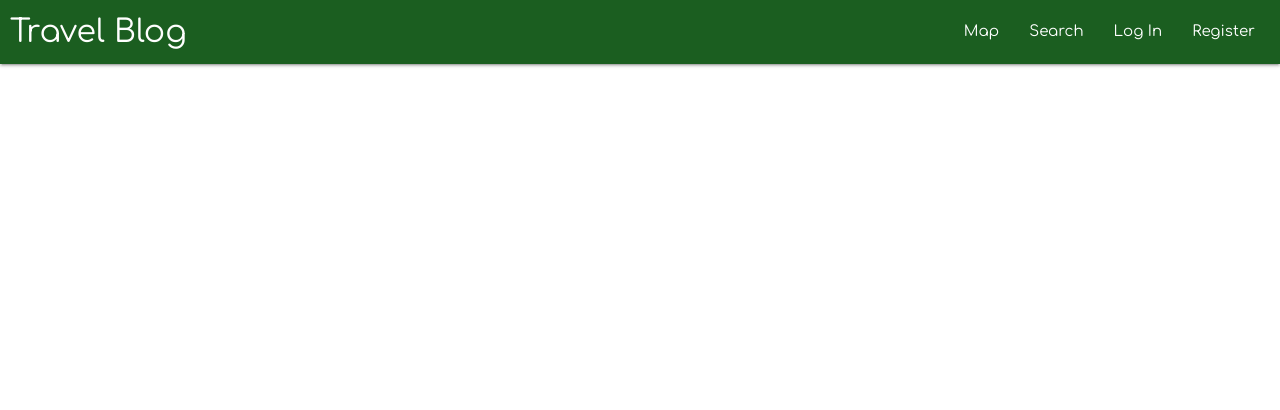
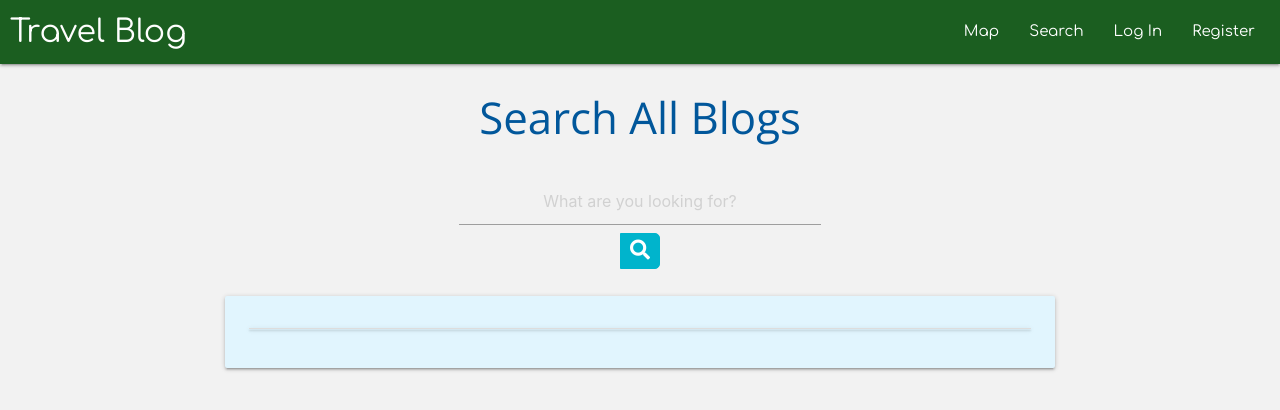
Before and after one commit to natashacmyers/travel-blog, a Flask app: page /all_blogs in a window 1280 px wide. Shown: the top 410 px of the page. Run offline with Flask 2, Linux system fonts and the light colour scheme; data that the repository does not hold is empty; some libraries are stand-ins or nearby versions.

Commit message:
Added search page and function

```diff
--- a/app.py
+++ b/app.py
@@ -1,5 +1,4 @@
 import os
-from datetime import datetime
 from flask import (
     Flask, flash, render_template,
     redirect, request, session, url_for)
@@ -26,10 +25,20 @@ def map():
     return render_template("map.html")
 
 
-@app.route("/all_blogs")
+@app.route("/all_blogs", methods=["GET", "POST"])
 def all_blogs():
     blogs = mongo.db.blogs.find()
-    return render_template("blogs.html", blogs=blogs)
+    if request.method == "POST":
+        session["search"] = request.form.get("search")
+        return redirect(url_for("search_blogs"))
+
+    return render_template("all_blogs.html", blogs=blogs)
+
+
+@app.route("/search_blogs")
+def search_blogs():
+    blogs = mongo.db.blogs.find()
+    return render_template("search_blogs.html", blogs=blogs, search=session['search'])
 
 
 @app.route("/register", methods=["GET", "POST"])
--- a/static/css/style.css
+++ b/static/css/style.css
@@ -1,4 +1,5 @@
 @import url('https://fonts.googleapis.com/css2?family=Comfortaa&display=swap');
+@import url(https://fonts.googleapis.com/css?family=Open+Sans);
 
 /* Navigation */
 .topnav-header {
@@ -35,3 +36,50 @@
     margin-bottom: 2px;
     margin-top: 2px;
 }
+
+/* Search bar CSS */
+
+
+body{
+  background: #f2f2f2;
+  font-family: 'Open Sans', sans-serif;
+}
+
+.search {
+  width: 100%;
+}
+
+.searchTerm {
+  width: 100%;
+  border: 3px solid #00B4CC;
+  border-right: none;
+  padding: 5px;
+  height: 20px;
+  border-radius: 5px 0 0 5px;
+  outline: none;
+  color: #9DBFAF;
+}
+
+.searchTerm:focus{
+  color: #00B4CC;
+}
+
+.searchButton {
+  width: 40px;
+  height: 36px;
+  border: 1px solid #00B4CC;
+  background: #00B4CC;
+  text-align: center;
+  color: #fff;
+  border-radius: 0 5px 5px 0;
+  cursor: pointer;
+  font-size: 20px;
+}
+
+/*Resize the wrap to see the search bar change!*/
+.wrap{
+  width: 30%;
+  top: 50%;
+  left: 50%;
+  /* transform: translate(-50%, -50%); */
+}
--- /dev/null
+++ b/templates/all_blogs.html
@@ -0,0 +1,45 @@
+{% extends "base.html" %}
+{% block content %}
+<div class="row">
+<h3 class="center-align light-blue-text text-darken-4"> Search All Blogs </h3>
+</div>
+<form class="row wrap" method="POST" action="{{ url_for('all_blogs' )}}">
+   <div class=" col s12 search center-align">
+      <input type="text" name="search" class="searchTerm center-align" placeholder="What are you looking for?">
+      <button type="submit" class="searchButton">
+        <i class="fa fa-search"></i>
+     </button>
+   </div>
+</form>
+<div class="row">
+    <div class="col s12 offset-m2 m8">
+        <div class="card light-blue lighten-5">
+            <div class="card-content center-align">
+
+                <ul class="collapsible">
+                    {% for blog in blogs %}
+                    <li>
+                        <div class="collapsible-header ">
+                            <div class="col s3">
+                                <a href="{{ url_for('edit_blog', blog_id=blog._id) }}" class="btn-margin btn-small light-blue lighten-1">Edit</a><br>
+                                <a href="{{ url_for('delete_blog', blog_id=blog._id) }}" class="btn-margin btn-small red accent-4">Delete</a>
+                            </div>
+                            <div class="col s9 blogname">
+                            <strong>{{ blog.blog_name }}</strong> <br>  {{ blog.blog_date }}
+                            </div>
+                        </div>
+                        <div class="collapsible-body">
+                            <strong> Country: {{ blog.country_name }}</strong>
+                            <p>{{ blog.blog_description }}</p>
+                            <p><em>by: {{ blog.username }}</em></p>
+                        </div>
+                    </li>
+                    {% endfor %}
+                </ul>
+
+            </div>
+        </div>
+    </div>
+</div>
+
+{% endblock %}
--- a/templates/blogs.html
+++ /dev/null
@@ -1,9 +0,0 @@
-
-{% extends "base.html" %}
-{% block content %}
-  {% for blog in blogs %}
-        {{ blog.blog_name }}<br>
-        <em>{{ blog.country_name }} </em><br>
-        {{ blog.blog_description}}
-   {% endfor %}
-{% endblock %}
```
Also changed, not shown: templates/search_blogs.html (added, +37 -0 lines).
